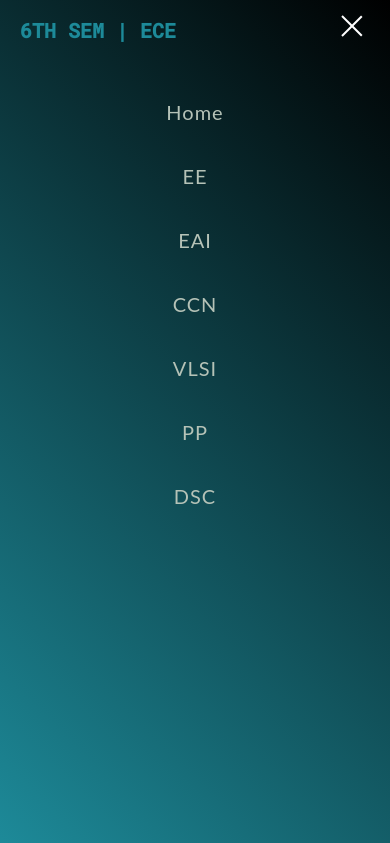
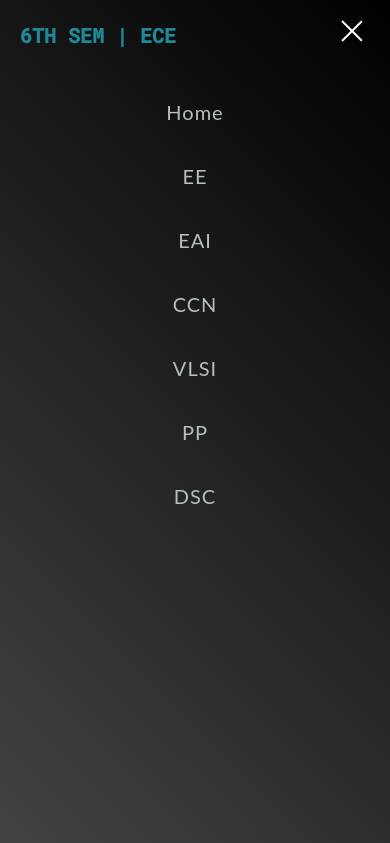
Before and after one commit to bnaveen07/6th-sem, a website: page index.html in a window 390 px wide. Both pictures are taken after a click on the element 356 px from the left and 30 px from the top of the page. Shown: the top 843 px of the page. Drawn offline with Linux system fonts and the light colour scheme.

Commit message:
NavBar Final

```diff
--- a/JS/script.js
+++ b/JS/script.js
@@ -27,11 +27,17 @@ var isActive = false
 hamburger.addEventListener('click', function () {
   mobileNav.classList.toggle('open')
   if (!isActive) {
+    nav.style.backgroundColor = '#62466b'
+    nav.style.backdropFilter = 'blur(0px)'
+    nav.style.height = '100vh'
     bars[0].style.transform = 'rotate(45deg)'
     bars[1].style.opacity = '0'
     bars[2].style.transform = 'rotate(-45deg)'
     isActive = true
   } else {
+    nav.style.backgroundColor = 'transparent'
+    nav.style.backdropFilter = 'blur(10px)'
+    nav.style.height = 'auto'
     bars[0].style.transform = 'rotate(0deg)'
     bars[1].style.opacity = '1'
     bars[2].style.transform = 'rotate(0deg)'
--- a/SCSS/_nav.scss
+++ b/SCSS/_nav.scss
@@ -54,13 +54,14 @@ html {
 nav {
   display: flex;
   justify-content: space-between;
-  align-items: center;
+  align-items: flex-start;
   padding: 0 20px;
   height: 60px;
   background: var(--primary);
   box-shadow: 0 2px 4px rgba(0, 0, 0, 0.2);
   position: fixed;
   width: 100%;
+  z-index: 100;
 }
 
 .container {
@@ -150,14 +151,9 @@ nav {
   margin-bottom: 8px;
 }
 
-.mobile .transparent-bg {
-  background: transparent;
-  backdrop-filter: blur(10px);
-}
-
 .mobile ul.nav-list {
-  background: -webkit-linear-gradient(45deg, #1d8a99, #000000);
-  background: linear-gradient(45deg, #1d8a99, #000000);
+  background: -webkit-linear-gradient(45deg, #434343, #000000);
+  background: linear-gradient(45deg, #434343, #000000);
   position: fixed;
   left: 0;
   top: 0;
```
Also changed, not shown: SCSS/style.css.
